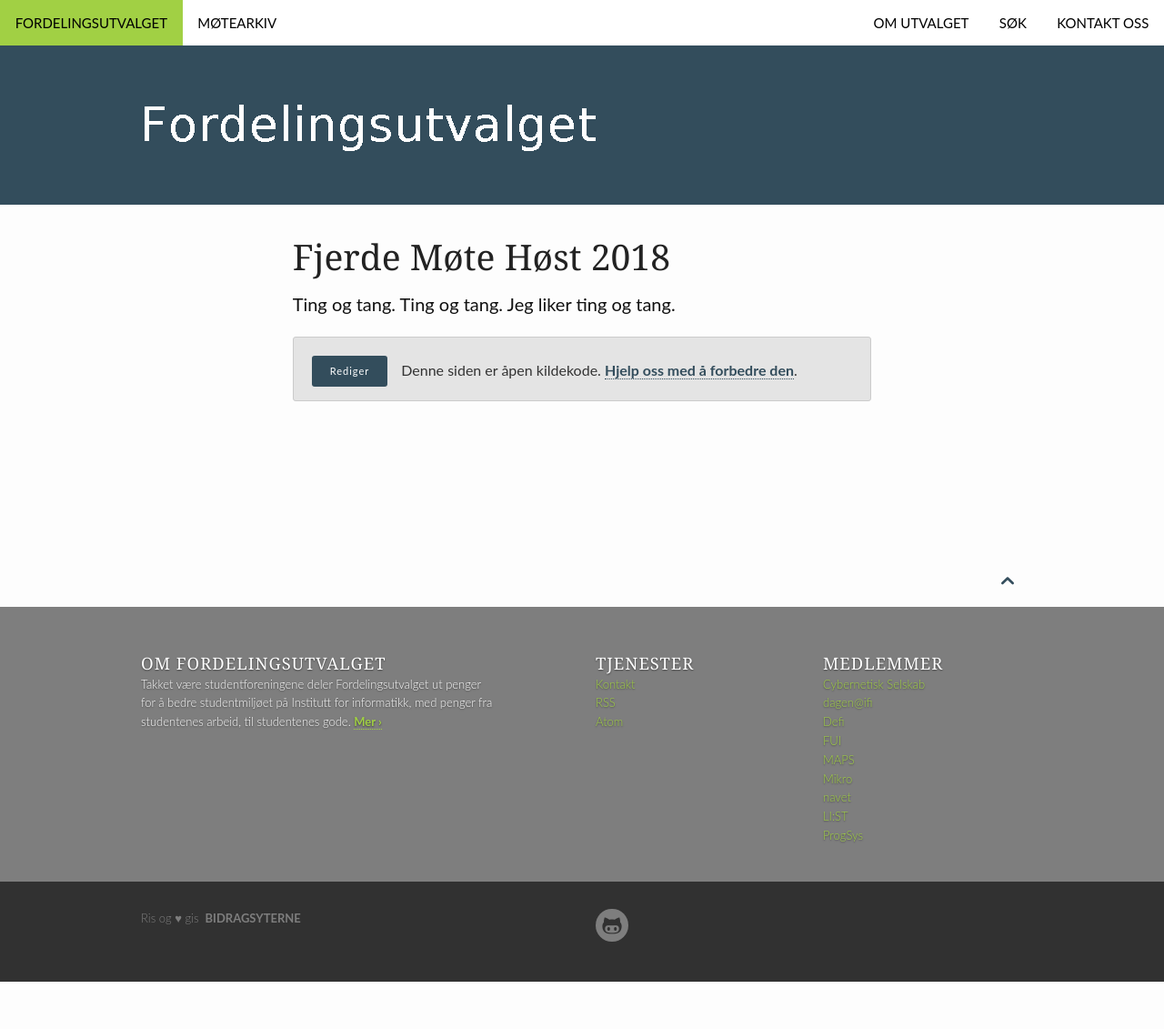
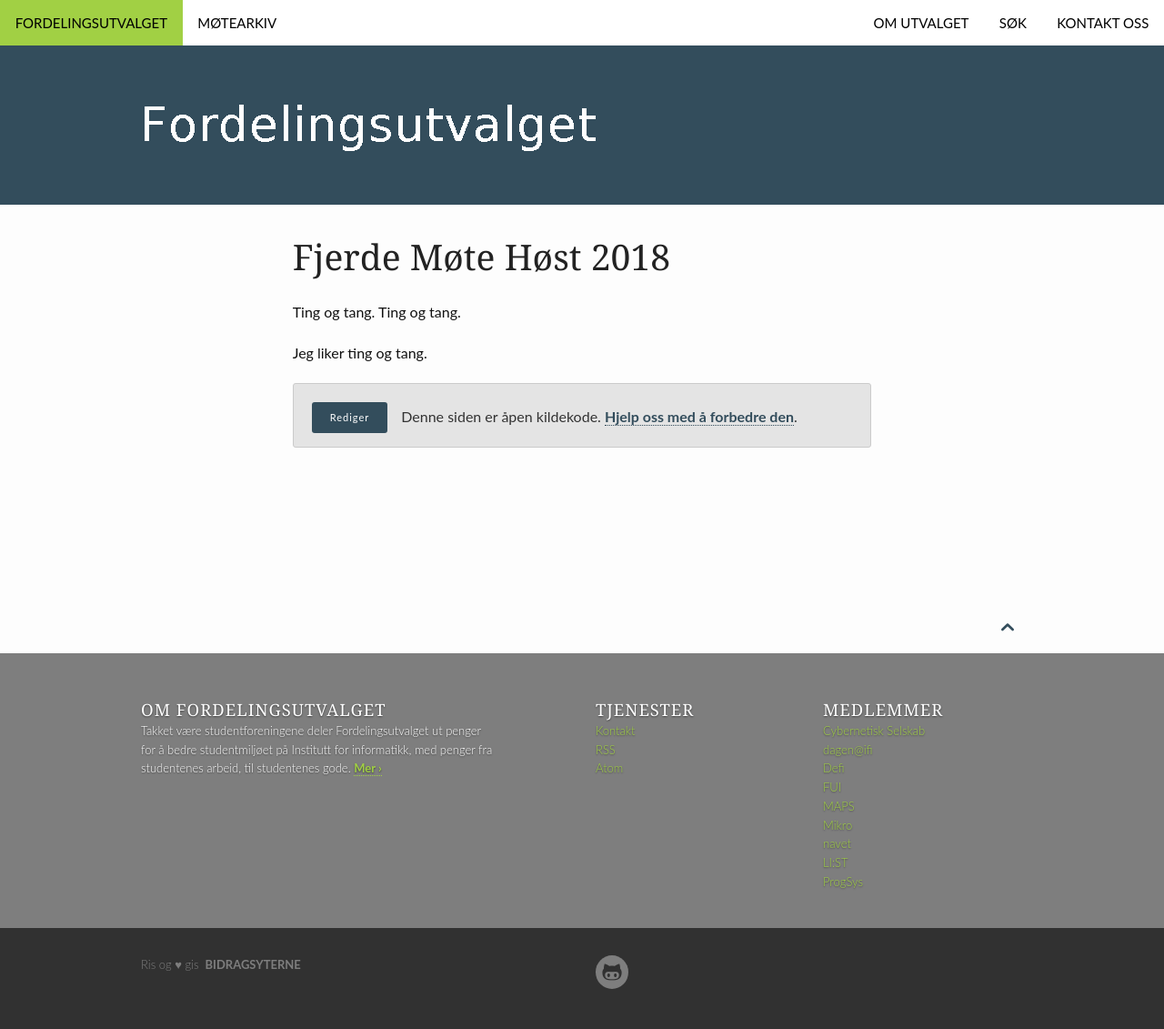
Before and after one commit to cybernetisk/fordelingsutvalget, a Jekyll site: the page built from _posts/2018-05-16-Fjerde_Møte.md, in a window 1280 px wide. Shown: the whole page at 91% size. Built offline with Jekyll 4.4.1, drawn with Linux system fonts in a browser that asks for light colours; before the commit the page ends 1079 px from its top, so only the background shows below that.

Commit message:
Markdownify for teasers

```diff
--- a/_layouts/page.html
+++ b/_layouts/page.html
@@ -32,7 +32,7 @@ format: post
 
 			{% if page.teaser %}
 			<p class="teaser" itemprop="description">
-				{{ page.teaser }}
+				{{ page.teaser | markdownify }}
 			</p>
 			{% endif %}
 
```
